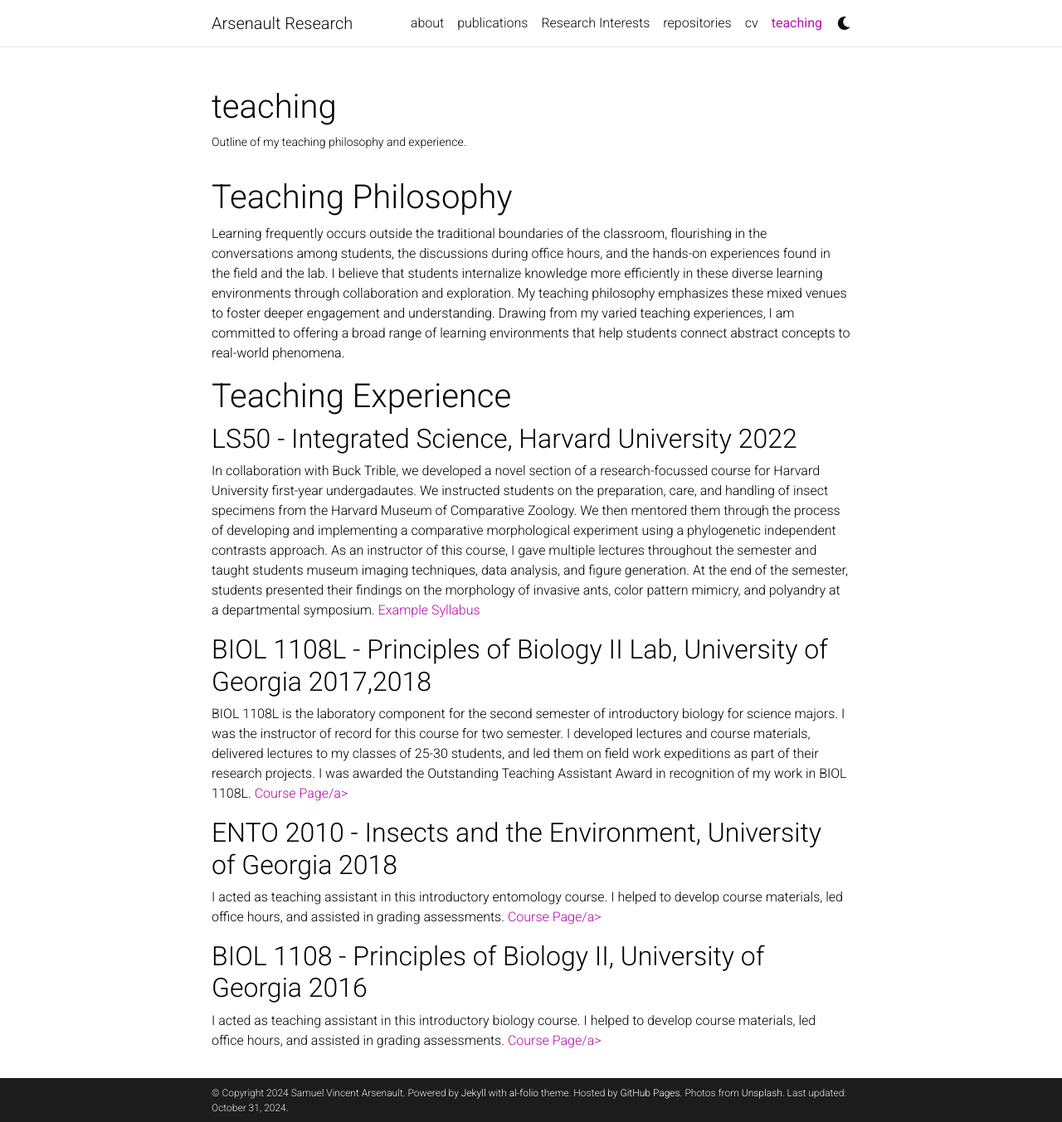
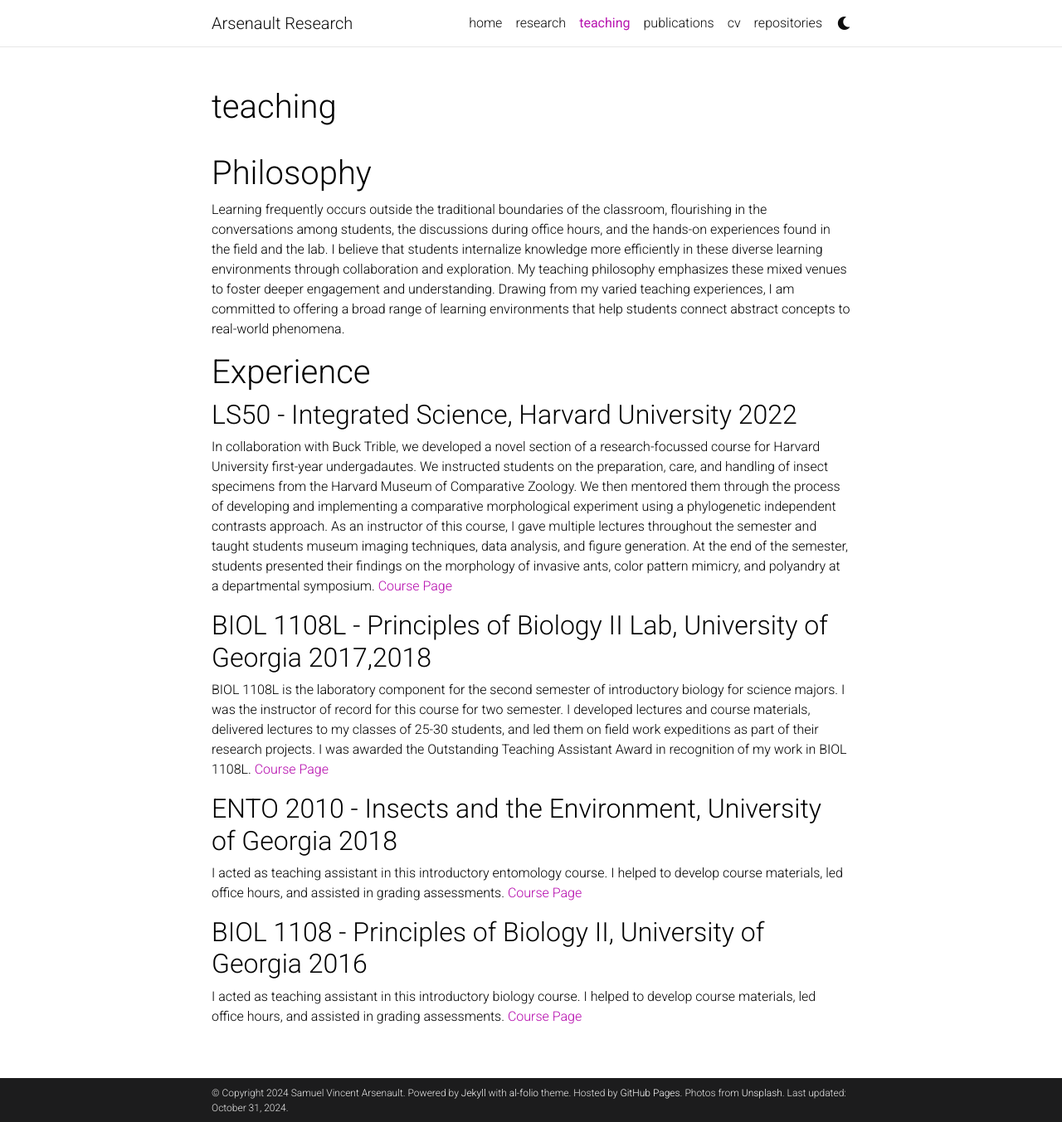
Before and after one commit to ArsenaultResearch/ArsenaultResearch.github.io, a Jekyll site: the page built from _pages/teaching.md, in a window 1280 px wide and 1353 px high. Shown: the whole window at 83% size. Built offline with Jekyll 4.4.1, drawn with Linux system fonts in a browser that asks for light colours; comment, search, counter and statistics services are not loaded; a style sheet for code colours, icons or effects is not loaded.

Commit message:
fixed a few formatting things

```diff
--- a/_pages/projects.md
+++ b/_pages/projects.md
@@ -1,10 +1,10 @@
 ---
 layout: page
-title: Research Interests
+title: research
 permalink: /projects/
 description:
 nav: true
-nav_order: 2
+nav_order: 1
 display_categories: [current,past]
 horizontal: false
 ---
--- a/_pages/teaching.md
+++ b/_pages/teaching.md
@@ -2,26 +2,26 @@
 layout: page
 permalink: /teaching/
 title: teaching
-description: Outline of my teaching philosophy and experience.
+description:
 nav: true
-nav_order: 5
+nav_order: 2
 ---
-# Teaching Philosophy
+# Philosophy
 Learning frequently occurs outside the traditional boundaries of the classroom, flourishing in the conversations among students, the discussions during office hours, and the hands-on experiences found in the field and the lab. I believe that students internalize knowledge more efficiently in these diverse learning environments through collaboration and exploration. My teaching philosophy emphasizes these mixed venues to foster deeper engagement and understanding. Drawing from my varied teaching experiences, I am committed to offering a broad range of learning environments that help students connect abstract concepts to real-world phenomena.
 
-# Teaching Experience
+# Experience
 ## LS50 - Integrated Science, Harvard University 2022
 In collaboration with Buck Trible, we developed a novel section of a research-focussed course for Harvard University first-year undergadautes. We instructed students on the preparation, care, and handling of insect specimens from the Harvard Museum of Comparative Zoology. We then mentored them through the process of developing and implementing a comparative morphological experiment using a phylogenetic independent contrasts approach. As an instructor of this course, I gave multiple lectures throughout the semester and taught students museum imaging techniques, data analysis, and figure generation. At the end of the semester, students presented their findings on the morphology of invasive ants, color pattern mimicry, and polyandry at a departmental symposium.
-<a href='https://projects.iq.harvard.edu/ls50/home'>Example Syllabus</a>
+<a href='https://projects.iq.harvard.edu/ls50/home'>Course Page</a>
 
 ## BIOL 1108L - Principles of Biology II Lab, University of Georgia 2017,2018
 BIOL 1108L is the laboratory component for the second semester of introductory biology for science majors. I was the instructor of record for this course for two semester. I developed lectures and course materials, delivered lectures to my classes of 25-30 students, and led them on field work expeditions as part of their research projects. I was awarded the Outstanding Teaching Assistant Award in recognition of my work in BIOL 1108L.
-<a href='https://biosciences.uga.edu/courses/content/biol-1108l'>Course Page/a>
+<a href='https://biosciences.uga.edu/courses/content/biol-1108l'>Course Page</a>
 
 ## ENTO 2010 - Insects and the Environment, University of Georgia 2018
 I acted as teaching assistant in this introductory entomology course. I helped to develop course materials, led office hours, and assisted in grading assessments.
-<a href='https://bulletin.uga.edu/CoursesHome?cid=4154'>Course Page/a>
+<a href='https://bulletin.uga.edu/CoursesHome?cid=4154'>Course Page</a>
 
 ## BIOL 1108 - Principles of Biology II, University of Georgia 2016
 I acted as teaching assistant in this introductory biology course. I helped to develop course materials, led office hours, and assisted in grading assessments.
-<a href='https://biosciences.uga.edu/courses/content/biol-1108'>Course Page/a>
+<a href='https://biosciences.uga.edu/courses/content/biol-1108'>Course Page</a>
```
Also changed, not shown: _pages/about.md (+1 -1 lines), _pages/publications.md (+1 -1 lines), _pages/repositories.md (+1 -13 lines).
